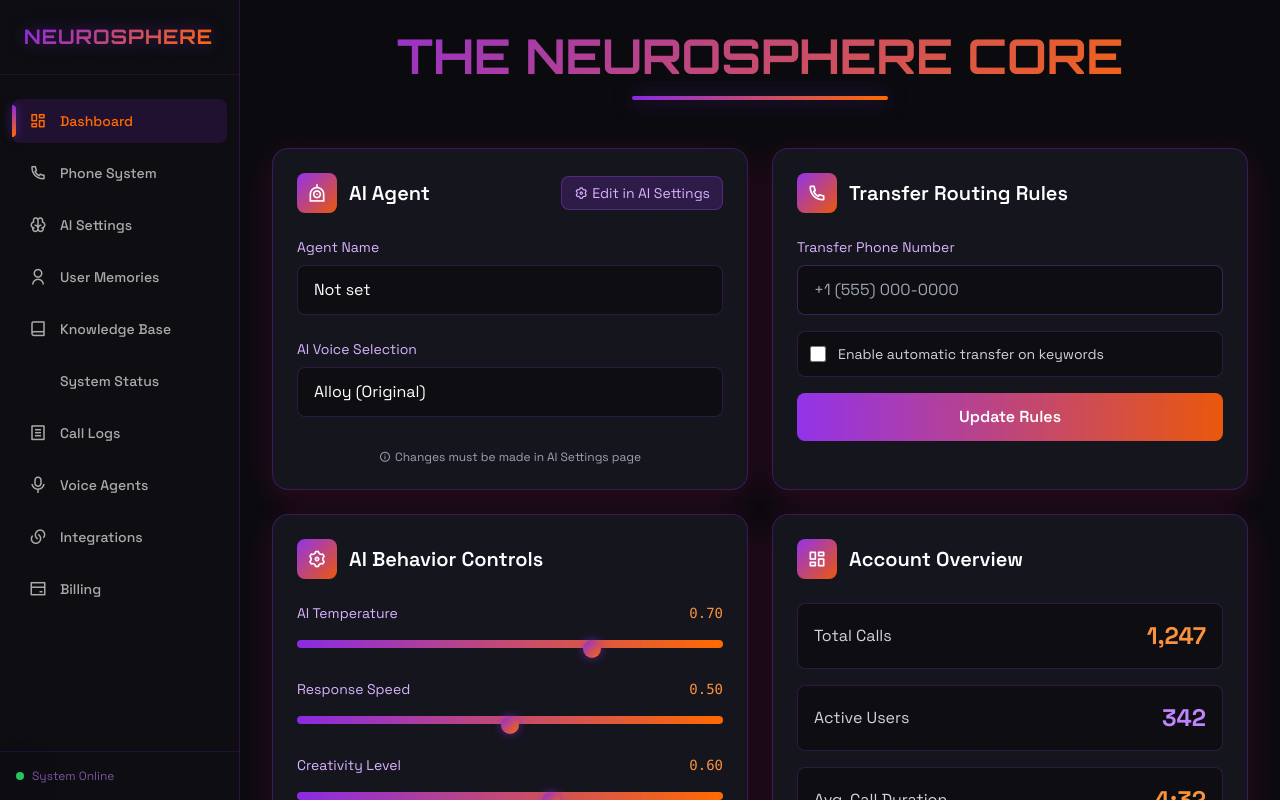
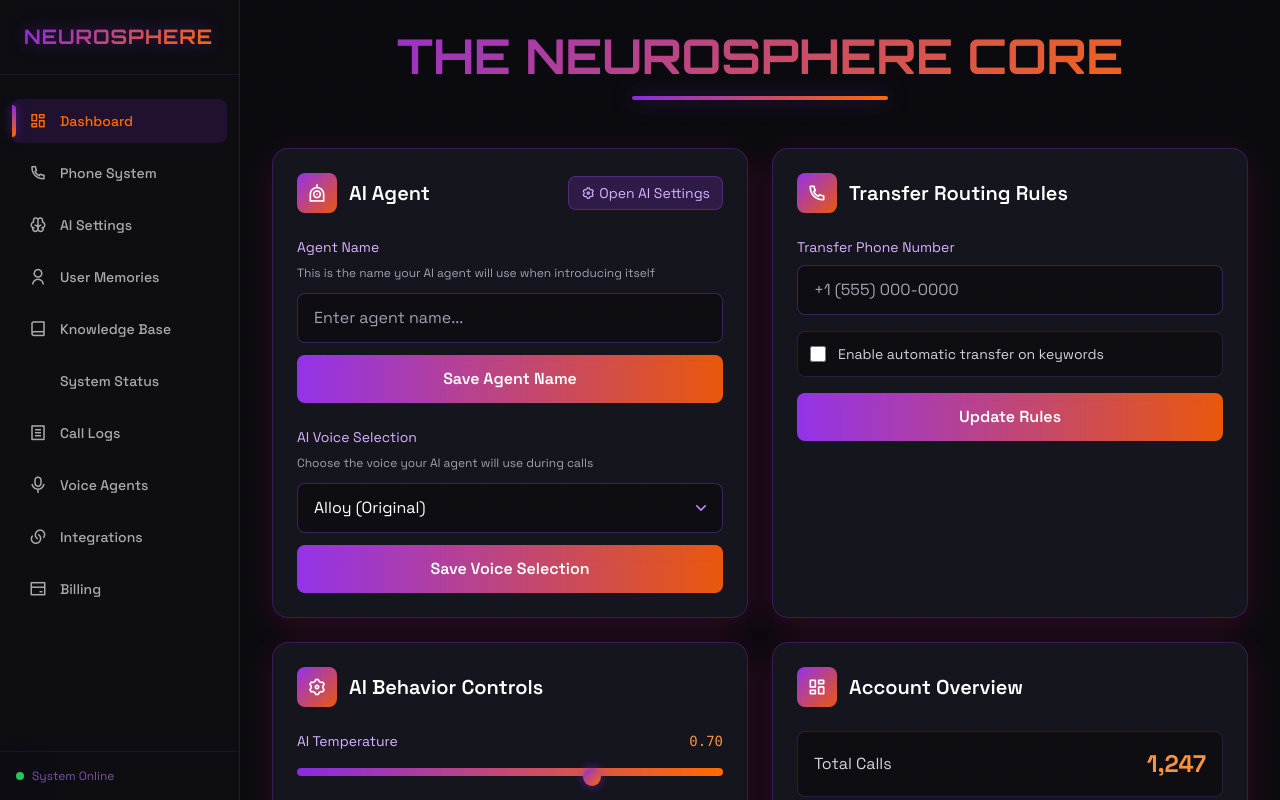
Before and after one commit to trpl333/neurospherevoice-ui, a React (Vite) app: page /dashboard in a window 1280 px wide. Shown: the top 800 px of the page. Built offline with nearby package versions, Linux system fonts and the light colour scheme; some icons are missing.

Commit message:
Add files via upload

```diff
--- a/src/pages/ai-settings/page.tsx
+++ b/src/pages/ai-settings/page.tsx
@@ -42,7 +42,8 @@ export default function AISettings() {
         `https://app.neurospherevoiceai.com/api/customers/${customerId}/config`,
         {
           method: 'GET',
-          credentials: 'include'
+          credentials: 'include',
+          mode: 'cors'
         }
       );
 
@@ -66,7 +67,7 @@ export default function AISettings() {
       const customerId = localStorage.getItem('customerId') || sessionStorage.getItem('customerId');
 
       if (!customerId) {
-        setSaveMessage('Error: No customer ID found');
+        setSaveMessage('Error: No customer ID found. Please log in again.');
         return;
       }
 
@@ -75,6 +76,7 @@ export default function AISettings() {
         {
           method: 'POST',
           credentials: 'include',
+          mode: 'cors',
           headers: { 'Content-Type': 'application/json' },
           body: JSON.stringify({
             agent: { agent_name: agentName }
@@ -86,11 +88,13 @@ export default function AISettings() {
         setSaveMessage('Agent name saved successfully!');
         setTimeout(() => setSaveMessage(''), 3000);
       } else {
-        setSaveMessage('Failed to save agent name');
+        const errorText = await res.text();
+        console.error('Save failed with status:', res.status, errorText);
+        setSaveMessage(`Failed to save agent name (Status: ${res.status})`);
       }
     } catch (error) {
       console.error('Failed to save agent name:', error);
-      setSaveMessage('Error saving agent name');
+      setSaveMessage(`Error saving agent name: ${error instanceof Error ? error.message : 'Network error'}`);
     } finally {
       setIsSavingAgent(false);
     }
@@ -104,7 +108,7 @@ export default function AISettings() {
       const customerId = localStorage.getItem('customerId') || sessionStorage.getItem('customerId');
 
       if (!customerId) {
-        setSaveMessage('Error: No customer ID found');
+        setSaveMessage('Error: No customer ID found. Please log in again.');
         return;
       }
 
@@ -113,6 +117,7 @@ export default function AISettings() {
         {
           method: 'POST',
           credentials: 'include',
+          mode: 'cors',
           headers: { 'Content-Type': 'application/json' },
           body: JSON.stringify({
             agent: { openai_voice: selectedVoice }
@@ -124,11 +129,13 @@ export default function AISettings() {
         setSaveMessage('Voice selection saved successfully!');
         setTimeout(() => setSaveMessage(''), 3000);
       } else {
-        setSaveMessage('Failed to save voice selection');
+        const errorText = await res.text();
+        console.error('Save failed with status:', res.status, errorText);
+        setSaveMessage(`Failed to save voice selection (Status: ${res.status})`);
       }
     } catch (error) {
       console.error('Failed to save voice selection:', error);
-      setSaveMessage('Error saving voice selection');
+      setSaveMessage(`Error saving voice selection: ${error instanceof Error ? error.message : 'Network error'}`);
     } finally {
       setIsSavingVoice(false);
     }
--- a/src/pages/dashboard/page.tsx
+++ b/src/pages/dashboard/page.tsx
@@ -19,6 +19,9 @@ export default function Dashboard() {
   const [agentName, setAgentName] = useState('');
   const [selectedVoice, setSelectedVoice] = useState('alloy');
   const [isLoadingConfig, setIsLoadingConfig] = useState(true);
+  const [isSavingAgent, setIsSavingAgent] = useState(false);
+  const [isSavingVoice, setIsSavingVoice] = useState(false);
+  const [saveMessage, setSaveMessage] = useState('');
 
   const [greetingMessage, setGreetingMessage] = useState('Welcome to Neurosphere AI');
   const [transferNumber, setTransferNumber] = useState('');
@@ -45,7 +48,8 @@ export default function Dashboard() {
         `https://app.neurospherevoiceai.com/api/customers/${customerId}/config`,
         {
           method: 'GET',
-          credentials: 'include'
+          credentials: 'include',
+          mode: 'cors'
         }
       );
 
@@ -61,12 +65,90 @@ export default function Dashboard() {
     }
   };
 
+  const saveAgentName = async () => {
+    try {
+      setIsSavingAgent(true);
+      setSaveMessage('');
+
+      const customerId = localStorage.getItem('customerId') || sessionStorage.getItem('customerId');
+
+      if (!customerId) {
+        setSaveMessage('Error: No customer ID found. Please log in again.');
+        return;
+      }
+
+      const res = await fetch(
+        `https://app.neurospherevoiceai.com/api/customers/${customerId}/config`,
+        {
+          method: 'POST',
+          credentials: 'include',
+          mode: 'cors',
+          headers: { 'Content-Type': 'application/json' },
+          body: JSON.stringify({
+            agent: { agent_name: agentName }
+          })
+        }
+      );
+
+      if (res.ok) {
+        setSaveMessage('Agent name saved successfully!');
+        setTimeout(() => setSaveMessage(''), 3000);
+      } else {
+        const errorText = await res.text();
+        console.error('Save failed with status:', res.status, errorText);
+        setSaveMessage(`Failed to save agent name (Status: ${res.status})`);
+      }
+    } catch (error) {
+      console.error('Failed to save agent name:', error);
+      setSaveMessage(`Error saving agent name: ${error instanceof Error ? error.message : 'Network error'}`);
+    } finally {
+      setIsSavingAgent(false);
+    }
+  };
+
+  const saveVoiceSelection = async () => {
+    try {
+      setIsSavingVoice(true);
+      setSaveMessage('');
+
+      const customerId = localStorage.getItem('customerId') || sessionStorage.getItem('customerId');
+
+      if (!customerId) {
+        setSaveMessage('Error: No customer ID found. Please log in again.');
+        return;
+      }
+
+      const res = await fetch(
+        `https://app.neurospherevoiceai.com/api/customers/${customerId}/config`,
+        {
+          method: 'POST',
+          credentials: 'include',
+          mode: 'cors',
+          headers: { 'Content-Type': 'application/json' },
+          body: JSON.stringify({
+            agent: { openai_voice: selectedVoice }
+          })
+        }
+      );
+
+      if (res.ok) {
+        setSaveMessage('Voice selection saved successfully!');
+        setTimeout(() => setSaveMessage(''), 3000);
+      } else {
+        const errorText = await res.text();
+        console.error('Save failed with status:', res.status, errorText);
+        setSaveMessage(`Failed to save voice selection (Status: ${res.status})`);
+      }
+    } catch (error) {
+      console.error('Failed to save voice selection:', error);
+      setSaveMessage(`Error saving voice selection: ${error instanceof Error ? error.message : 'Network error'}`);
+    } finally {
+      setIsSavingVoice(false);
+    }
+  };
+
   const handleNavigateToAISettings = () => {
     window.REACT_APP_NAVIGATE('/ai-settings');
-  };
-
-  const getVoiceLabel = (value: string) => {
-    return VOICE_OPTIONS.find(v => v.value === value)?.label || value;
   };
 
   return (
@@ -94,10 +176,30 @@ export default function Dashboard() {
           />
         </div>
 
+        {/* Save Message */}
+        {saveMessage && (
+          <div
+            className="max-w-7xl mx-auto mb-4 p-4 rounded-lg text-center"
+            style={{
+              background: saveMessage.includes('Error') || saveMessage.includes('Failed')
+                ? 'rgba(239, 68, 68, 0.2)'
+                : 'rgba(34, 197, 94, 0.2)',
+              border: `1px solid ${saveMessage.includes('Error') || saveMessage.includes('Failed')
+                ? 'rgba(239, 68, 68, 0.5)'
+                : 'rgba(34, 197, 94, 0.5)'}`,
+              color: saveMessage.includes('Error') || saveMessage.includes('Failed')
+                ? '#fca5a5'
+                : '#86efac'
+            }}
+          >
+            {saveMessage}
+          </div>
+        )}
+
         {/* Grid Layout */}
         <div className="grid grid-cols-1 lg:grid-cols-2 gap-6 max-w-7xl mx-auto">
 
-          {/* Panel 1: AI Agent & Voice Selection (READ-ONLY MIRROR) */}
+          {/* Panel 1: AI Agent & Voice Selection (NOW EDITABLE) */}
           <div
             className="p-6 rounded-2xl backdrop-blur-sm"
             style={{
@@ -124,7 +226,7 @@ export default function Dashboard() {
                 style={{ fontFamily: "'Space Grotesk', sans-serif" }}
               >
                 <i className="ri-settings-3-line mr-1" />
-                Edit in AI Settings
+                Open AI Settings
               </button>
             </div>
 
@@ -132,31 +234,61 @@ export default function Dashboard() {
               <div className="text-center py-8 text-purple-300">Loading configuration...</div>
             ) : (
               <div className="space-y-6">
-                {/* Agent Name (Read-only display) */}
+                {/* Agent Name (Now Editable) */}
                 <div>
                   <label className="block text-sm text-purple-300 mb-2">Agent Name</label>
-                  <div
-                    className="w-full px-4 py-3 bg-[#0d0d12] border border-purple-500/20 rounded-lg text-white"
+                  <p className="text-xs text-gray-400 mb-3">
+                    This is the name your AI agent will use when introducing itself
+                  </p>
+                  <input
+                    type="text"
+                    value={agentName}
+                    onChange={(e) => setAgentName(e.target.value)}
+                    className="w-full px-4 py-3 bg-[#0d0d12] border border-purple-500/30 rounded-lg text-white focus:outline-none focus:border-orange-500/50 transition-colors"
+                    placeholder="Enter agent name..."
+                    style={{ fontFamily: "'Space Grotesk', sans-serif" }}
+                  />
+                  <button
+                    onClick={saveAgentName}
+                    disabled={isSavingAgent}
+                    className="w-full mt-3 px-6 py-3 bg-gradient-to-r from-purple-600 to-orange-600 rounded-lg text-white font-semibold hover:shadow-lg hover:shadow-purple-500/50 transition-all duration-300 cursor-pointer whitespace-nowrap disabled:opacity-50 disabled:cursor-not-allowed"
                     style={{ fontFamily: "'Space Grotesk', sans-serif" }}
                   >
-                    {agentName || 'Not set'}
-                  </div>
+                    {isSavingAgent ? 'Saving...' : 'Save Agent Name'}
+                  </button>
                 </div>
 
-                {/* Voice Selection (Read-only display) */}
+                {/* Voice Selection (Now Editable) */}
                 <div>
                   <label className="block text-sm text-purple-300 mb-2">AI Voice Selection</label>
-                  <div
-                    className="w-full px-4 py-3 bg-[#0d0d12] border border-purple-500/20 rounded-lg text-white"
+                  <p className="text-xs text-gray-400 mb-3">
+                    Choose the voice your AI agent will use during calls
+                  </p>
+                  <div className="relative">
+                    <select
+                      value={selectedVoice}
+                      onChange={(e) => setSelectedVoice(e.target.value)}
+                      className="w-full px-4 py-3 pr-10 bg-[#0d0d12] border border-purple-500/30 rounded-lg text-white focus:outline-none focus:border-orange-500/50 transition-colors appearance-none cursor-pointer"
+                      style={{ fontFamily: "'Space Grotesk', sans-serif" }}
+                    >
+                      {VOICE_OPTIONS.map((voice) => (
+                        <option key={voice.value} value={voice.value}>
+                          {voice.label}
+                        </option>
+                      ))}
+                    </select>
+                    <div className="absolute right-3 top-1/2 -translate-y-1/2 pointer-events-none">
+                      <i className="ri-arrow-down-s-line text-purple-400 text-xl" />
+                    </div>
+                  </div>
+                  <button
+                    onClick={saveVoiceSelection}
+                    disabled={isSavingVoice}
+                    className="w-full mt-3 px-6 py-3 bg-gradient-to-r from-purple-600 to-orange-600 rounded-lg text-white font-semibold hover:shadow-lg hover:shadow-orange-500/50 transition-all duration-300 cursor-pointer whitespace-nowrap disabled:opacity-50 disabled:cursor-not-allowed"
                     style={{ fontFamily: "'Space Grotesk', sans-serif" }}
                   >
-                    {getVoiceLabel(selectedVoice)}
-                  </div>
-                </div>
-
-                <div className="pt-2 text-xs text-gray-400 text-center">
-                  <i className="ri-information-line mr-1" />
-                  Changes must be made in AI Settings page
+                    {isSavingVoice ? 'Saving...' : 'Save Voice Selection'}
+                  </button>
                 </div>
               </div>
             )}
```
Also changed, not shown: src/pages/login/page.tsx (+35 -8 lines).
